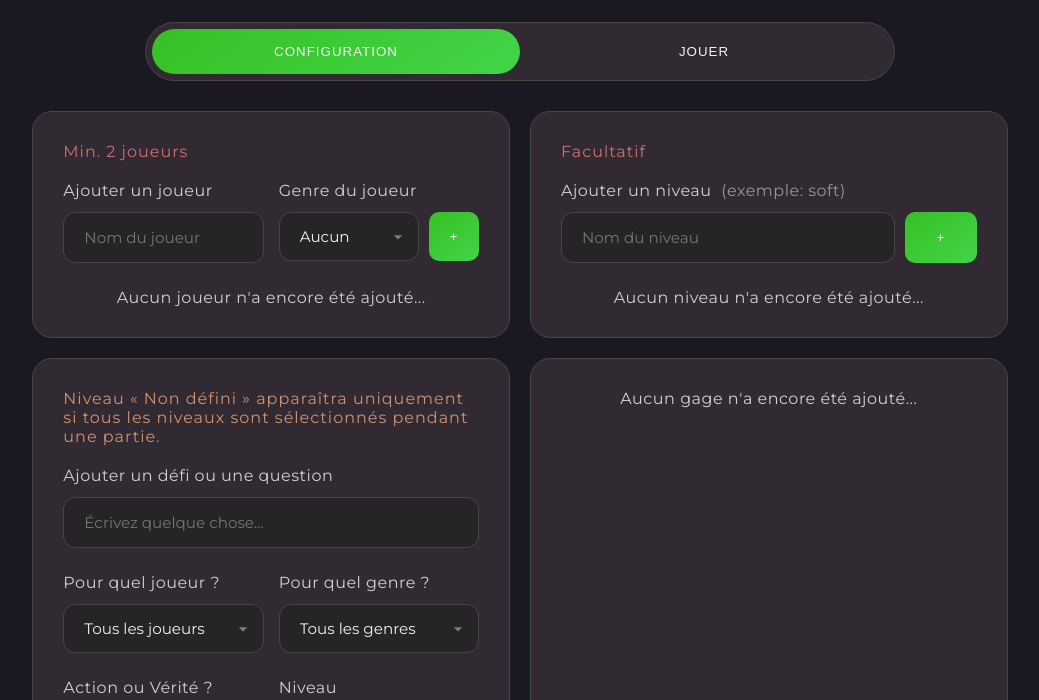
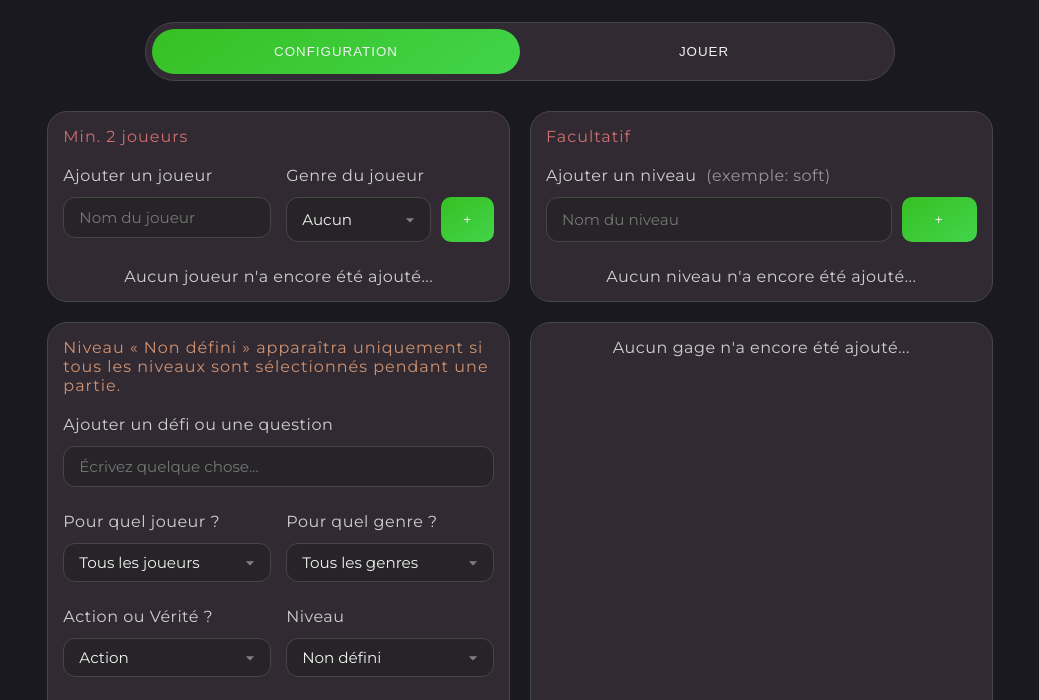
Before and after one commit to user110000100100/action-ou-verite, a plain HTML site: page index.html in a window 1280 px wide. Shown: the part 100-800 px from the top of the page, without its empty margins (120-1159 px from the left). Drawn offline with Linux system fonts and the light colour scheme.

Commit message:
Update style.css

```diff
--- a/styles/style.css
+++ b/styles/style.css
@@ -113,7 +113,7 @@ h1 {
 
 /* ------- CARD STYLE ------- */
 .card {
-    padding: 30px;
+    padding: 15px;
     width: 100%;
 
     background: var(--card);
@@ -165,7 +165,7 @@ label, h2 {
 textarea, input[type="text"] {
     resize: none;
     width: 100%;
-    padding: 15px 20px;
+    padding: 10px 15px;
 
     background: var(--input);
     border: 1px solid var(--border);
@@ -299,7 +299,7 @@ textarea:focus, input[type="text"]:focus {
 
     position: relative;
     width: 100%;
-    padding: 15px 20px;
+    padding: 10px 15px;
 
     background: var(--input);
     border: 1px solid var(--border);
```
